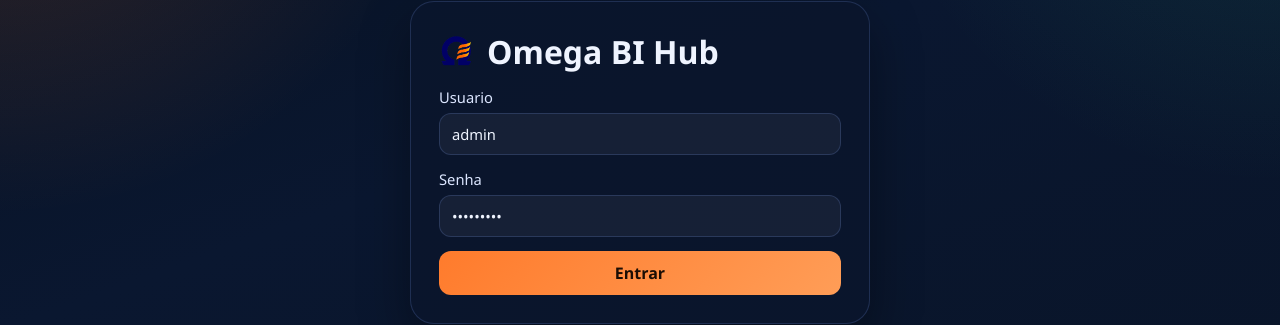
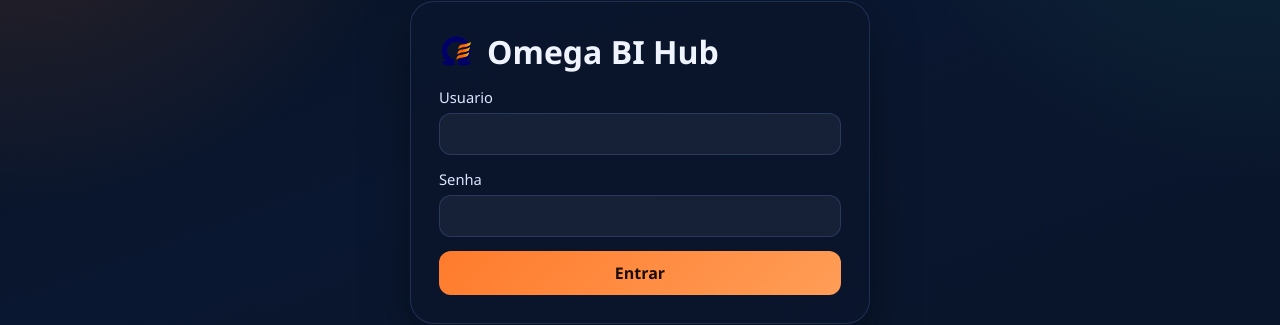
Before and after one commit to OmegaDistribuidora/powerbi, a React (Vite) app in the folder frontend/: page /login in a window 1280 px wide. Shown: the part 238-563 px from the top of the page. Built offline with nearby package versions, Linux system fonts and the light colour scheme; no server answers.

Commit message:
Remove default admin credentials from login form

```diff
--- a/frontend/src/pages/LoginPage.jsx
+++ b/frontend/src/pages/LoginPage.jsx
@@ -6,8 +6,8 @@ import logo from "../assets/logo.png";
 export default function LoginPage() {
   const { login, isAuthenticated, user, ssoError } = useAuth();
   const navigate = useNavigate();
-  const [username, setUsername] = useState("admin");
-  const [password, setPassword] = useState("Omega@123");
+  const [username, setUsername] = useState("");
+  const [password, setPassword] = useState("");
   const [loading, setLoading] = useState(false);
   const [error, setError] = useState("");
 
```
